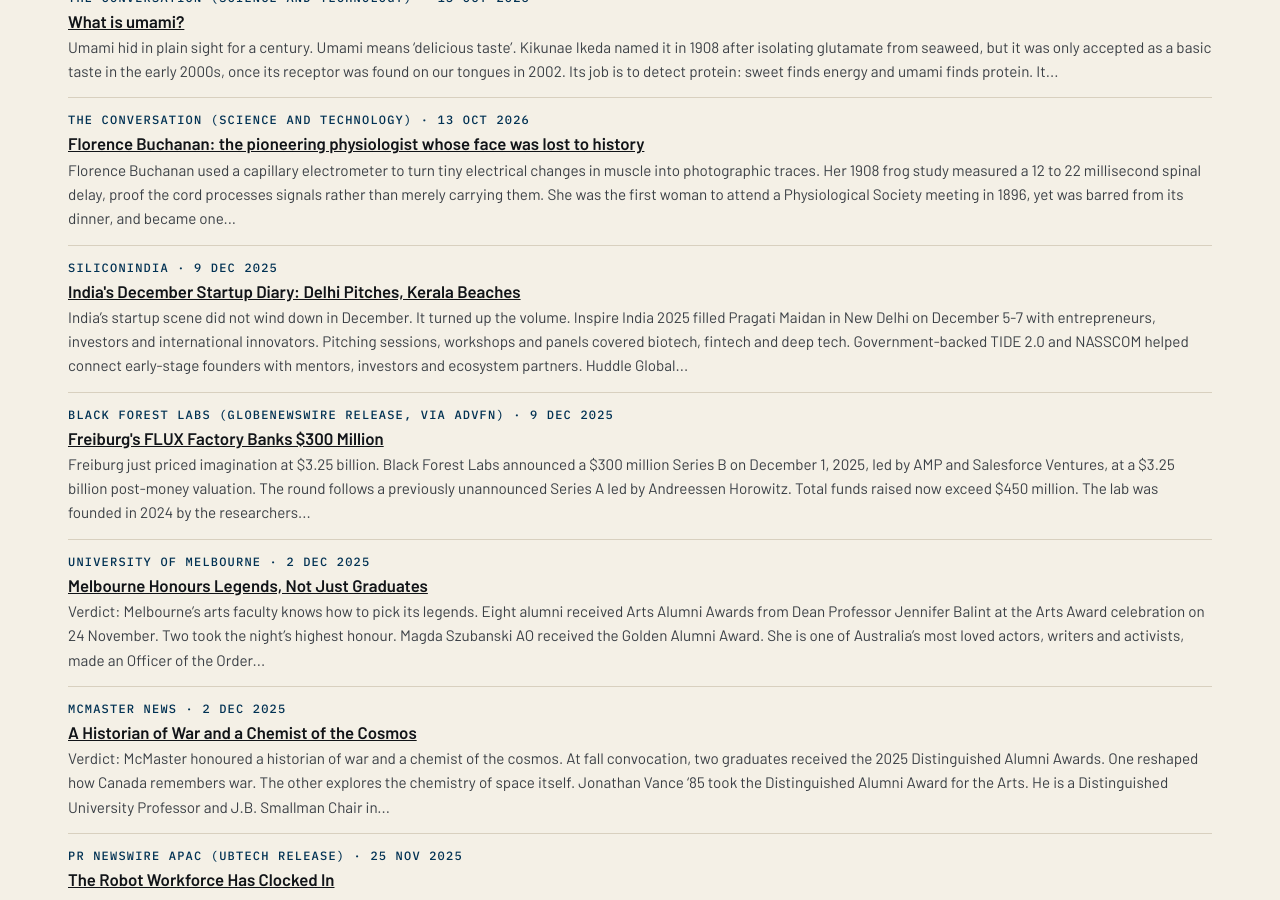
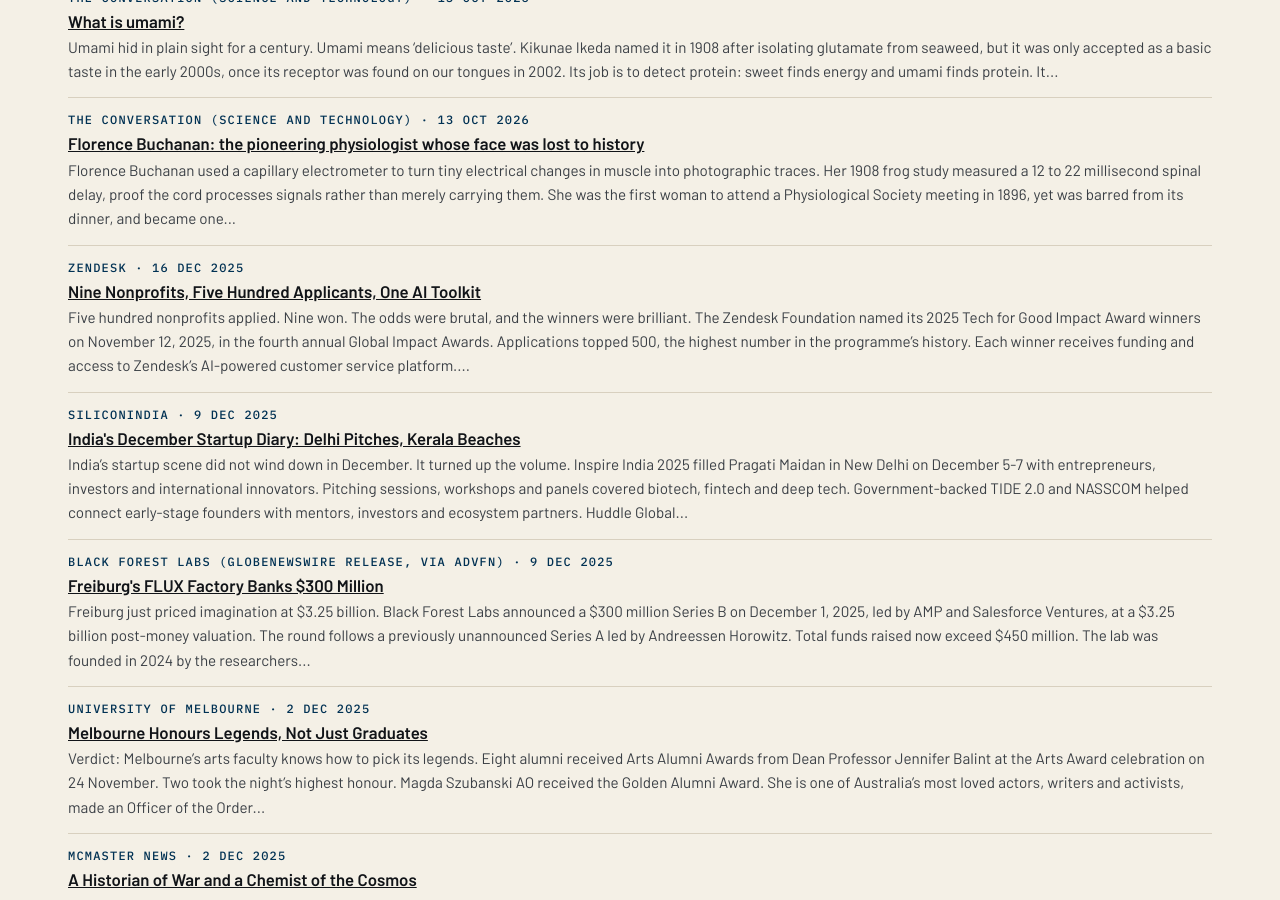
Before and after one commit to katz-news/katz.news, a Jekyll site: the page built from briefs/index.html, in a window 1280 px wide and 900 px high, scrolled down 14549 px. Built offline with Jekyll 4.4.1, drawn with Linux system fonts in a browser that asks for light colours.

```diff
--- a/_data/build.yml
+++ b/_data/build.yml
@@ -1 +1 @@
-published_at: 2026-11-06T18:44:13Z
+published_at: 2026-11-06T18:45:06Z
--- /dev/null
+++ b/_posts/briefs/2026-11-06-nine-nonprofits-five-hundred-applicants-one-ai-toolkit.md
@@ -0,0 +1,15 @@
+---
+published: true
+title: Nine Nonprofits, Five Hundred Applicants, One AI Toolkit
+date: 2025-12-16
+section: science
+source_name: Zendesk
+source_url: https://www.zendesk.com/newsroom/press-releases/zendesk-foundation-unveils-2025-tech-for-good-impact-award-winners-driving-meaningful-change/
+---
+Five hundred nonprofits applied. Nine won. The odds were brutal, and the winners were brilliant.
+
+The Zendesk Foundation named its 2025 Tech for Good Impact Award winners on November 12, 2025, in the fourth annual Global Impact Awards. Applications topped 500, the highest number in the programme's history. Each winner receives funding and access to Zendesk's AI-powered customer service platform.
+
+The global winners are Disaster Accountability Project, Blue Marine Foundation, Respond Crisis Translation and Kobo. RET International won in Latin America. She Code Africa and Madhi Foundation won in Europe, the Middle East and Africa. USAHello and California Academy of Sciences won in the United States.
+
+She Code Africa will use AI Agents to build community support for girls and women learning digital skills. Madhi Foundation will power a multilingual Parent Helpdesk in Tamil Nadu. The prize is not cash alone, but rather capability. Since 2018, the Foundation has partnered with nearly 110 organisations and donated over $50 million in software. Good intentions just got serious infrastructure.
```
